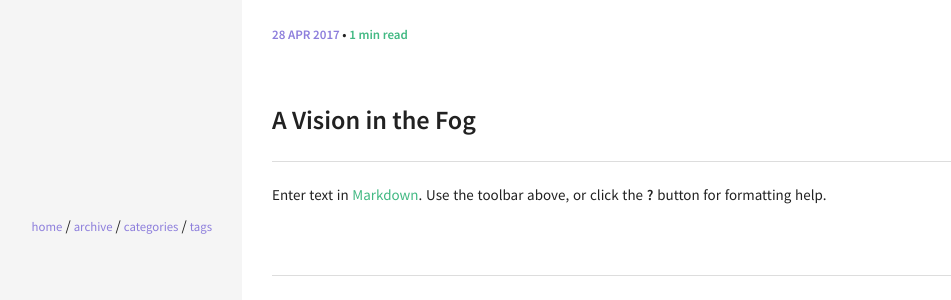
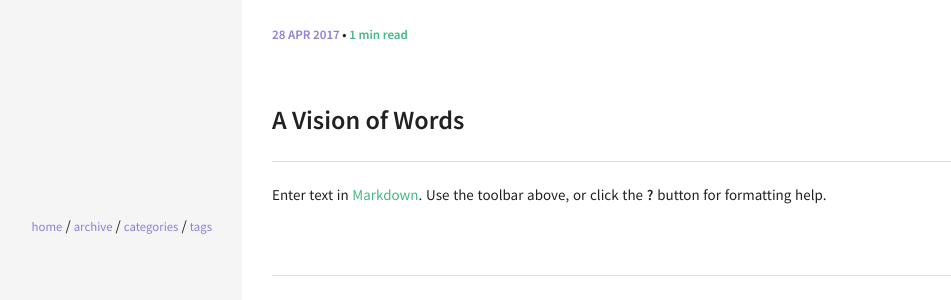
Before and after one commit to acarlyle/acarlyle.github.io, a Jekyll site: the page built from _posts/2017-04-27-application-station-part-1.md, in a window 1280 px wide. Shown: the part 183-483 px from the top of the page, without its empty margins (78-1029 px from the left). Built offline with Jekyll 4.4.1, drawn with Linux system fonts in a browser that asks for light colours.

Commit message:
Updated 2017-04-27-application-station-part-1.md

```diff
--- a/_posts/2017-04-27-application-station-part-1.md
+++ b/_posts/2017-04-27-application-station-part-1.md
@@ -5,6 +5,6 @@ author: Alec
 published: true
 categories: UMW
 ---
-## A Vision in the Fog
+## A Vision of Words
 
 Enter text in [Markdown](http://daringfireball.net/projects/markdown/). Use the toolbar above, or click the **?** button for formatting help.
```
